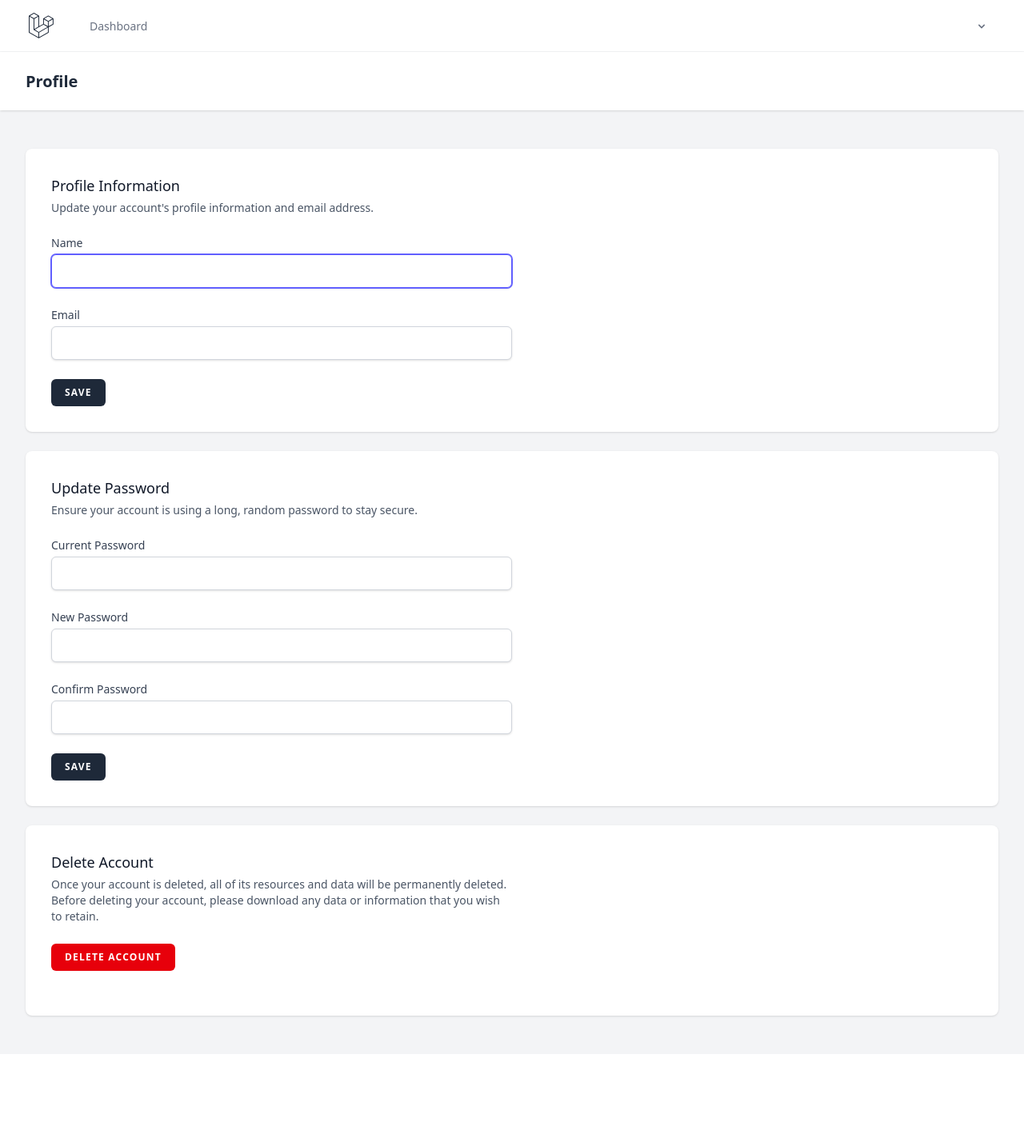
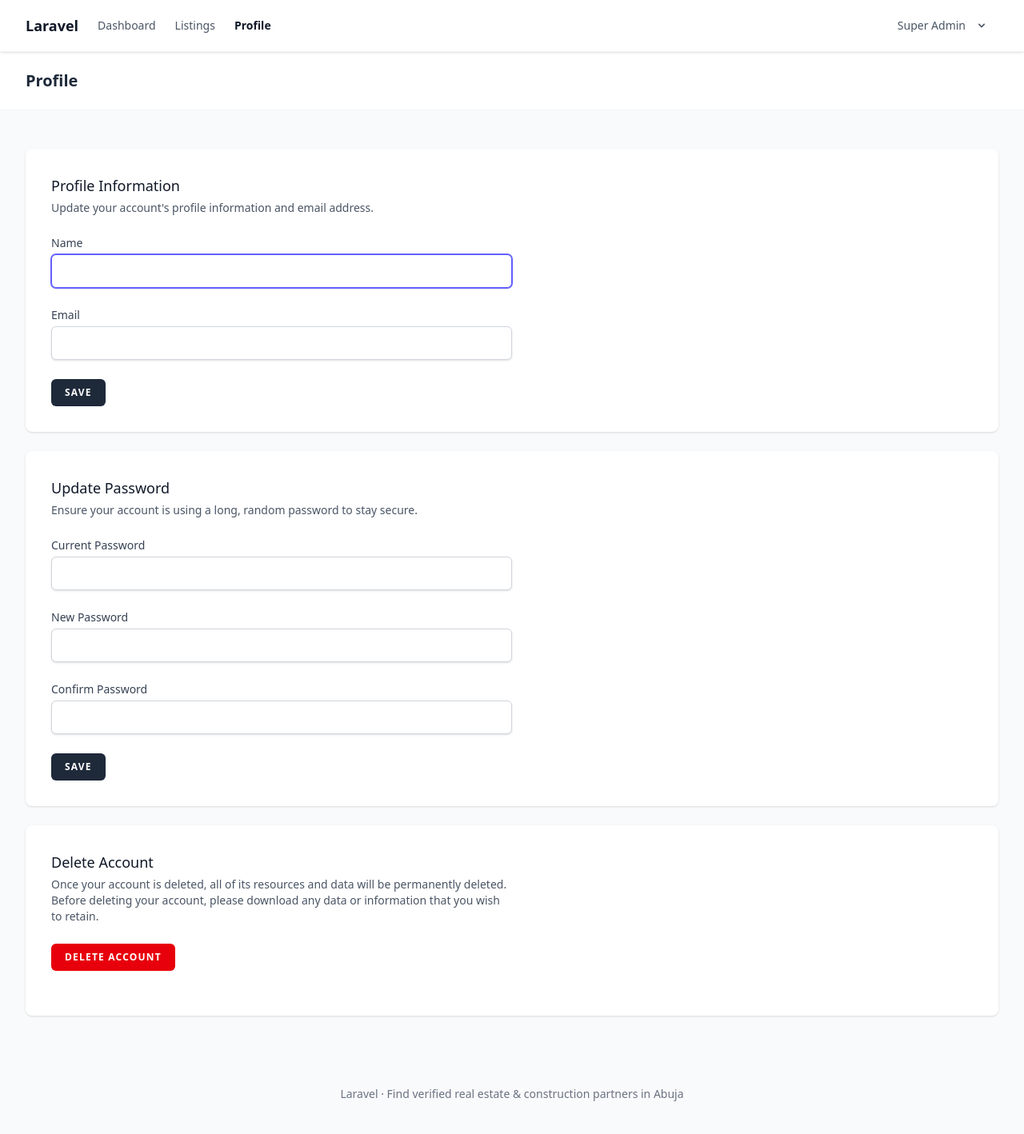
Before and after one commit to AliphaticGuru/real_estate_busy-hub, a Laravel app: page /profile in a window 1280 px wide. Shown: the whole page at 80% size. Before the commit the page ends 1274 px from the top, so only its background shows below. Run offline with Laravel 12, Linux system fonts and the light colour scheme; a user stored in the database is signed in; data comes from the database, SQL or seed files in the repository; style sheets or scripts are compiled from the project's sources; parts of the project's set-up code (start-up, migrations or seed data) failed here and were passed over; some libraries are stand-ins or nearby versions.

Commit message:
feat: restyle authenticated nav and app/guest layouts

```diff
--- a/resources/css/app.css
+++ b/resources/css/app.css
@@ -2,6 +2,20 @@
 
 @plugin '@tailwindcss/forms';
 
+@theme {
+    --color-brand-50: #ecfdf5;
+    --color-brand-100: #d1fae5;
+    --color-brand-200: #a7f3d0;
+    --color-brand-300: #6ee7b7;
+    --color-brand-400: #34d399;
+    --color-brand-500: #10b981;
+    --color-brand-600: #059669;
+    --color-brand-700: #047857;
+    --color-brand-800: #065f46;
+    --color-brand-900: #064e3b;
+    --color-brand-950: #022c22;
+}
+
 [x-cloak] {
     display: none !important;
 }
--- a/resources/views/layouts/app.blade.php
+++ b/resources/views/layouts/app.blade.php
@@ -5,32 +5,36 @@
         <meta name="viewport" content="width=device-width, initial-scale=1">
         <meta name="csrf-token" content="{{ csrf_token() }}">
 
-        <title>{{ config('app.name', 'Laravel') }}</title>
+        <title>{{ isset($title) && $title !== '' ? $title . ' · ' : '' }}{{ config('app.name') }}</title>
 
-        <!-- Fonts -->
-        <link rel="preconnect" href="https://fonts.bunny.net">
-        <link href="https://fonts.bunny.net/css?family=figtree:400,500,600&display=swap" rel="stylesheet" />
+        <!-- Styles -->
+        @vite(['resources/css/app.css', 'resources/js/app.js'])
 
-        <!-- Scripts -->
-        @vite(['resources/css/app.css', 'resources/js/app.js'])
+        @livewireStyles
     </head>
-    <body class="font-sans antialiased">
-        <div class="min-h-screen bg-gray-100">
+    <body class="antialiased font-sans bg-gray-50 text-gray-900">
+        <div class="flex min-h-screen flex-col pt-16">
             <livewire:layout.navigation />
 
             <!-- Page Heading -->
             @if (isset($header))
-                <header class="bg-white shadow">
-                    <div class="max-w-7xl mx-auto py-6 px-4 sm:px-6 lg:px-8">
+                <header class="border-b border-gray-100 bg-white">
+                    <div class="mx-auto max-w-7xl px-4 py-6 sm:px-6 lg:px-8">
                         {{ $header }}
                     </div>
                 </header>
             @endif
 
             <!-- Page Content -->
-            <main>
+            <main class="flex-1">
                 {{ $slot }}
             </main>
+
+            <footer class="py-10 text-center text-sm text-gray-500">
+                <p>{{ config('app.name') }} · {{ __('Find verified real estate & construction partners in Abuja') }}</p>
+            </footer>
         </div>
+
+        @livewireScripts
     </body>
 </html>
--- a/resources/views/livewire/layout/navigation.blade.php
+++ b/resources/views/livewire/layout/navigation.blade.php
@@ -16,35 +16,38 @@ new class extends Component
     }
 }; ?>
 
-<nav x-data="{ open: false }" class="bg-white border-b border-gray-100">
+<nav x-data="{ open: false }" class="fixed inset-x-0 top-0 z-50 border-b border-gray-100 bg-white shadow-sm">
     <!-- Primary Navigation Menu -->
-    <div class="max-w-7xl mx-auto px-4 sm:px-6 lg:px-8">
-        <div class="flex justify-between h-16">
-            <div class="flex">
-                <!-- Logo -->
-                <div class="shrink-0 flex items-center">
-                    <a href="{{ route('dashboard') }}" wire:navigate>
-                        <x-application-logo class="block h-9 w-auto fill-current text-gray-800" />
+    <div class="mx-auto flex h-16 max-w-7xl items-center justify-between gap-4 px-4 sm:px-6 lg:px-8">
+        <div class="flex min-w-0 items-center gap-6">
+            <!-- Brand -->
+            <a href="{{ route('dashboard') }}" wire:navigate class="truncate text-lg font-semibold text-gray-900">
+                {{ config('app.name') }}
             </a>
-                </div>
 
             <!-- Navigation Links -->
-                <div class="hidden space-x-8 sm:-my-px sm:ms-10 sm:flex">
-                    <x-nav-link :href="route('dashboard')" :active="request()->routeIs('dashboard')" wire:navigate>
+            <div class="hidden items-center gap-6 text-sm sm:flex" aria-label="{{ __('Primary navigation') }}">
+                <a href="{{ route('dashboard') }}" wire:navigate class="{{ request()->routeIs('dashboard') ? 'font-semibold text-gray-900' : 'text-gray-600 hover:text-gray-900' }}">
                     {{ __('Dashboard') }}
-                    </x-nav-link>
+                </a>
+                <a href="{{ route('listings.index') }}" class="{{ request()->routeIs('listings.*') ? 'font-semibold text-gray-900' : 'text-gray-600 hover:text-gray-900' }}">
+                    {{ __('Listings') }}
+                </a>
+                <a href="{{ route('profile') }}" wire:navigate class="{{ request()->routeIs('profile') ? 'font-semibold text-gray-900' : 'text-gray-600 hover:text-gray-900' }}">
+                    {{ __('Profile') }}
+                </a>
             </div>
         </div>
 
         <!-- Settings Dropdown -->
-            <div class="hidden sm:flex sm:items-center sm:ms-6">
+        <div class="hidden sm:flex sm:items-center">
             <x-dropdown align="right" width="48">
                 <x-slot name="trigger">
-                        <button class="inline-flex items-center px-3 py-2 border border-transparent text-sm leading-4 font-medium rounded-md text-gray-500 bg-white hover:text-gray-700 focus:outline-none transition ease-in-out duration-150">
-                            <div x-data="{{ json_encode(['name' => auth()->user()->name]) }}" x-text="name" x-on:profile-updated.window="name = $event.detail.name"></div>
+                    <button type="button" class="inline-flex min-h-[44px] items-center gap-2 rounded-md border border-transparent px-3 py-2 text-sm leading-4 font-medium text-gray-600 transition duration-150 ease-in-out hover:bg-gray-100 hover:text-gray-900 focus:outline-none focus:ring-2 focus:ring-indigo-500">
+                        <div x-data="{{ json_encode(['name' => auth()->user()->name]) }}" x-text="name" x-on:profile-updated.window="name = $event.detail.name" class="max-w-[12rem] truncate"></div>
 
                         <div class="ms-1">
-                                <svg class="fill-current h-4 w-4" xmlns="http://www.w3.org/2000/svg" viewBox="0 0 20 20">
+                            <svg class="h-4 w-4 fill-current" xmlns="http://www.w3.org/2000/svg" viewBox="0 0 20 20" aria-hidden="true">
                                 <path fill-rule="evenodd" d="M5.293 7.293a1 1 0 011.414 0L10 10.586l3.293-3.293a1 1 0 111.414 1.414l-4 4a1 1 0 01-1.414 0l-4-4a1 1 0 010-1.414z" clip-rule="evenodd" />
                             </svg>
                         </div>
@@ -67,37 +70,54 @@ new class extends Component
         </div>
 
         <!-- Hamburger -->
-            <div class="-me-2 flex items-center sm:hidden">
-                <button @click="open = ! open" class="inline-flex items-center justify-center p-2 rounded-md text-gray-400 hover:text-gray-500 hover:bg-gray-100 focus:outline-none focus:bg-gray-100 focus:text-gray-500 transition duration-150 ease-in-out">
-                    <svg class="h-6 w-6" stroke="currentColor" fill="none" viewBox="0 0 24 24">
-                        <path :class="{'hidden': open, 'inline-flex': ! open }" class="inline-flex" stroke-linecap="round" stroke-linejoin="round" stroke-width="2" d="M4 6h16M4 12h16M4 18h16" />
-                        <path :class="{'hidden': ! open, 'inline-flex': open }" class="hidden" stroke-linecap="round" stroke-linejoin="round" stroke-width="2" d="M6 18L18 6M6 6l12 12" />
+        <button
+            type="button"
+            @click="open = !open"
+            class="inline-flex h-11 w-11 items-center justify-center rounded-md text-gray-700 hover:bg-gray-100 focus:outline-none focus:ring-2 focus:ring-indigo-500 sm:hidden"
+            aria-expanded="false"
+            x-bind:aria-expanded="open ? 'true' : 'false'"
+            aria-controls="authenticated-mobile-menu"
+            aria-label="{{ __('Toggle navigation menu') }}"
+        >
+            <svg class="h-6 w-6" xmlns="http://www.w3.org/2000/svg" fill="none" viewBox="0 0 24 24" stroke-width="1.5" stroke="currentColor" aria-hidden="true">
+                <path :class="{'hidden': open, 'inline-flex': ! open}" class="inline-flex" stroke-linecap="round" stroke-linejoin="round" d="M3.75 6.75h16.5M3.75 12h16.5m-16.5 5.25h16.5" />
+                <path :class="{'hidden': ! open, 'inline-flex': open}" class="hidden" stroke-linecap="round" stroke-linejoin="round" d="M6 18L18 6M6 6l12 12" />
             </svg>
         </button>
     </div>
-        </div>
-    </div>
 
     <!-- Responsive Navigation Menu -->
-    <div :class="{'block': open, 'hidden': ! open}" class="hidden sm:hidden">
-        <div class="pt-2 pb-3 space-y-1">
-            <x-responsive-nav-link :href="route('dashboard')" :active="request()->routeIs('dashboard')" wire:navigate>
+    <nav
+        id="authenticated-mobile-menu"
+        x-show="open"
+        x-cloak
+        x-transition:enter="transition ease-out duration-200"
+        x-transition:enter-start="opacity-0 -translate-y-1"
+        x-transition:enter-end="opacity-100 translate-y-0"
+        x-transition:leave="transition ease-in duration-150"
+        x-transition:leave-start="opacity-100 translate-y-0"
+        x-transition:leave-end="opacity-0 -translate-y-1"
+        class="absolute inset-x-0 top-full z-50 border-t border-gray-100 bg-white shadow-lg sm:hidden"
+        aria-label="{{ __('Mobile navigation') }}"
+    >
+        <div class="mx-auto flex max-w-7xl flex-col gap-1 px-4 py-3 text-sm">
+            <x-responsive-nav-link :href="route('dashboard')" :active="request()->routeIs('dashboard')" wire:navigate @click="open = false">
                 {{ __('Dashboard') }}
+            </x-responsive-nav-link>
+            <x-responsive-nav-link :href="route('listings.index')" :active="request()->routeIs('listings.*')" @click="open = false">
+                {{ __('Listings') }}
+            </x-responsive-nav-link>
+            <x-responsive-nav-link :href="route('profile')" :active="request()->routeIs('profile')" wire:navigate @click="open = false">
+                {{ __('Profile') }}
             </x-responsive-nav-link>
         </div>
 
         <!-- Responsive Settings Options -->
-        <div class="pt-4 pb-1 border-t border-gray-200">
-            <div class="px-4">
-                <div class="font-medium text-base text-gray-800" x-data="{{ json_encode(['name' => auth()->user()->name]) }}" x-text="name" x-on:profile-updated.window="name = $event.detail.name"></div>
-                <div class="font-medium text-sm text-gray-500">{{ auth()->user()->email }}</div>
-            </div>
+        <div class="border-t border-gray-100 px-4 py-3">
+            <div class="truncate text-sm font-medium text-gray-900" x-data="{{ json_encode(['name' => auth()->user()->name]) }}" x-text="name" x-on:profile-updated.window="name = $event.detail.name"></div>
+            <div class="truncate text-sm text-gray-500">{{ auth()->user()->email }}</div>
 
-            <div class="mt-3 space-y-1">
-                <x-responsive-nav-link :href="route('profile')" wire:navigate>
-                    {{ __('Profile') }}
-                </x-responsive-nav-link>
-
+            <div class="mt-3">
                 <!-- Authentication -->
                 <button wire:click="logout" class="w-full text-start">
                     <x-responsive-nav-link>
@@ -106,5 +126,5 @@ new class extends Component
                 </button>
             </div>
         </div>
-    </div>
     </nav>
+</nav>
```
Also changed, not shown: resources/views/components/alert.blade.php (+15 -2 lines), resources/views/components/button.blade.php (+20 -2 lines), resources/views/components/card.blade.php (+12 -2 lines), resources/views/components/input.blade.php (+24 -5 lines), resources/views/components/page-header.blade.php (+14 -2 lines), resources/views/layouts/guest.blade.php (+27 -16 lines). Lines whose indentation alone changed are shown as unchanged.
